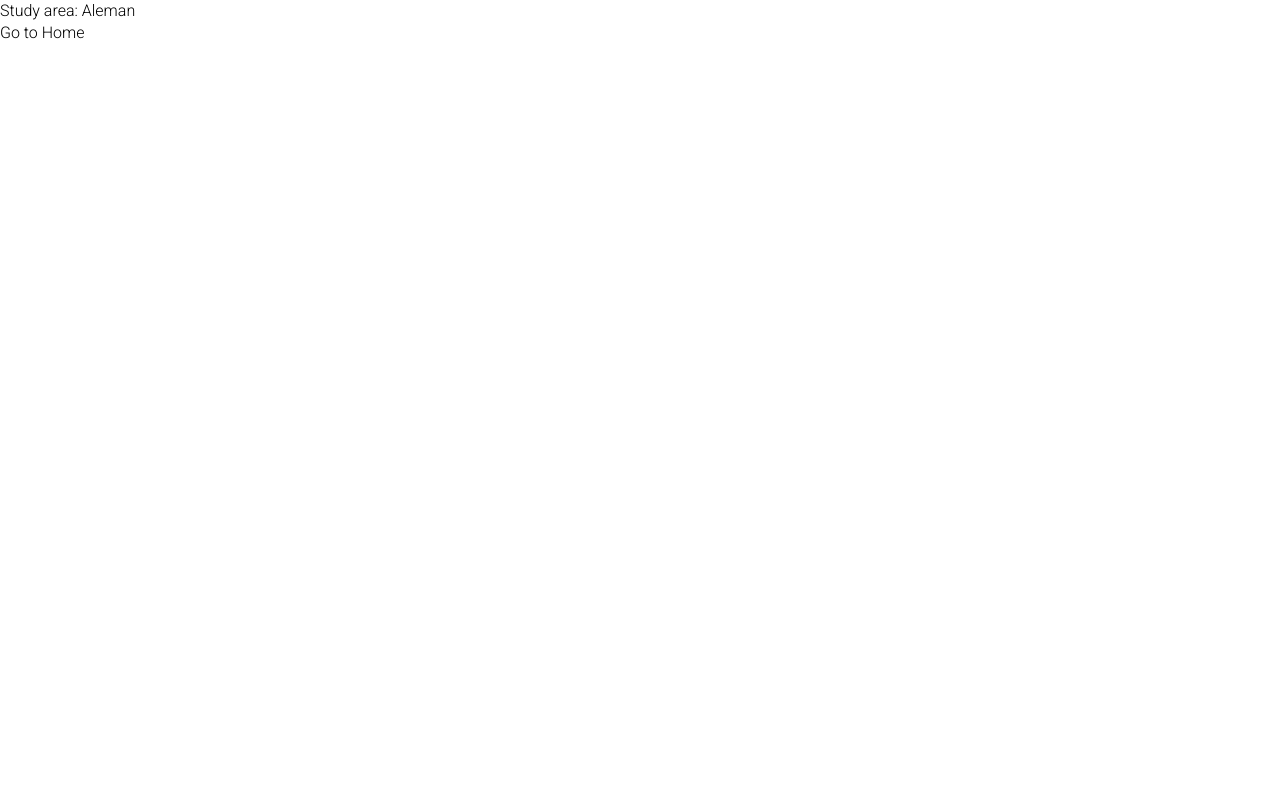
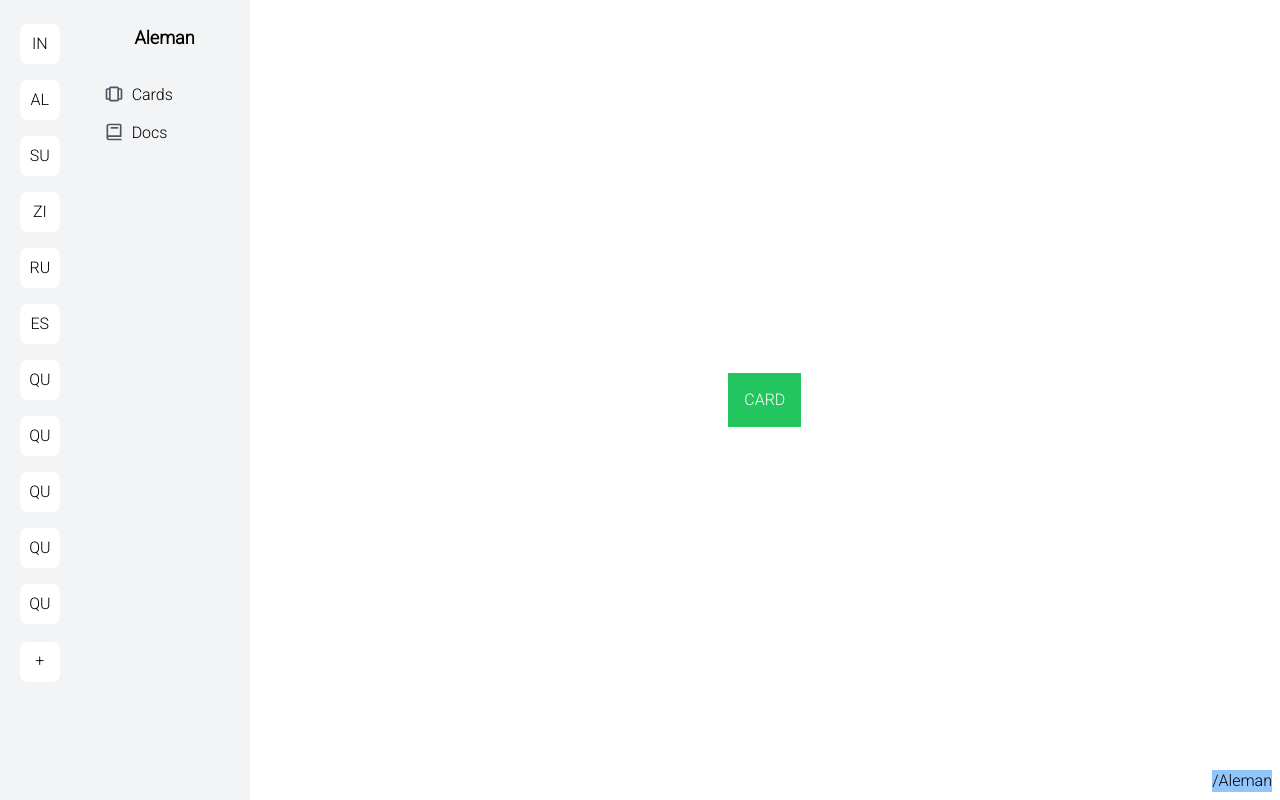
Before and after one commit to DreckSallow/flix, a Vue app: page /Aleman in a window 1280 px wide. Built offline with nearby package versions, Linux system fonts and the light colour scheme.

Commit message:
feat: organize the basic layout

```diff
--- a/src/App.vue
+++ b/src/App.vue
@@ -1,3 +1,8 @@
 <template>
   <router-view></router-view>
+  <div id="url" class="fixed bottom-2 right-2 bg-blue-300">
+    {{ $router.currentRoute.value.fullPath }}
+  </div>
 </template>
+
+<style scoped></style>
--- a/src/main.ts
+++ b/src/main.ts
@@ -11,11 +11,20 @@ const routes: RouteRecordRaw[] = [
     path: "/",
     name: "Home",
     component: HomePage,
-  },
-  {
-    path: "/:area",
-    name: "StudyArea",
-    component: StudyAreaPage,
+    children: [
+      {
+        path: "new-space",
+        name: "NewSpace",
+        component: {
+          template: "<div>CREATE NEW SPACE</div>",
+        },
+      },
+      {
+        path: ":area",
+        name: "StudyArea",
+        component: StudyAreaPage,
+      },
+    ],
   },
 ];
 
--- a/src/pages/home.vue
+++ b/src/pages/home.vue
@@ -1,43 +1,100 @@
 <script setup lang="ts">
-import { useRouter } from "vue-router";
+import { onBeforeUnmount, onMounted } from "vue";
 
-let cards = [
+onMounted(() => {
+  document.querySelector("#app")?.classList.add("flex", "flex-row");
+});
+
+onBeforeUnmount(() => {
+  document.querySelector("#app")?.classList.remove("flex", "flex-row");
+});
+
+let spaces = [
   {
     title: "Ingles",
-    description: "Learn Ingles today",
   },
   {
     title: "Aleman",
-    description: "Learn aleman today using FLIX!",
   },
   {
     title: "Sueco",
-    description: "Learning Sueco",
+  },
+  {
+    title: "Zig",
+  },
+  {
+    title: "Rust",
+  },
+  {
+    title: "Español",
+  },
+  {
+    title: "Quechua",
+  },
+  {
+    title: "Quechua-1",
+  },
+  {
+    title: "Quechua-2",
+  },
+  {
+    title: "Quechua-3",
+  },
+  {
+    title: "Quechua-4",
+  },
+  {
+    title: "Quechua-5",
   },
 ];
-const router = useRouter();
 </script>
 
 <template>
-  <main class="flex flex-col gap-4">
-    <header class="text-center">OPTIONS</header>
-    <ul
-      class="max-w-300 max-h-100 max-h-100 border border-orange-400 flex flex-row gap-4 flex-wrap"
-    >
+  <aside
+    class="sidebar-main flex flex-col items-center justify-start py-6 gap-4 h-full bg-gray-100"
+  >
+    <ul class="flex flex-col gap-4 overflow-auto items-center w-full">
       <li
-        v-for="card in cards"
-        class="p-4 bg-soft rounded-lg w-40 h-40 flex-center flex-col gap-4 cursor-pointer"
-        :redirect="card.title"
+        v-for="space in spaces"
+        class="rounded-lg w-10 h-10 bg-white grid place-content-center cursor-pointer"
+        :class="{
+          selected: $route.params.area === space.title,
+        }"
       >
-        <h4 class="text-lg font-semibold">
-          <router-link :to="card.title">
-            {{ card.title }}
-          </router-link>
-        </h4>
-        <p>{{ card.description }}</p>
+        <router-link :to="space.title" class="h-full w-full p-4">
+          {{ space.title.slice(0, 2).toUpperCase() }}
+        </router-link>
       </li>
     </ul>
-  </main>
+    <router-link
+      class="rounded-lg w-10 h-10 bg-white grid place-content-center cursor-pointer"
+      to="new-space"
+    >
+      +
+    </router-link>
+  </aside>
+  <section class="section-content h-full">
+    <router-view></router-view>
+  </section>
 </template>
 
-<style scoped></style>
+<style scoped>
+aside.sidebar-main {
+  /* border-right: 1px solid #90969ea1; */
+  /* --bg-sidebar: 200, 13%, 95%; */
+  width: 80px;
+  /* background-color: hsl(var(--bg-sidebar), var(--alpha)); */
+}
+
+aside.sidebar-main > ul {
+  max-height: 80%;
+}
+
+section.section-content {
+  width: calc(100% - 74px);
+}
+
+li.selected {
+  /* border: 2px solid red; */
+}
+</style>
--- a/src/pages/index.ts
+++ b/src/pages/index.ts
@@ -1,2 +1,2 @@
 export { default as HomePage } from "./home.vue";
-export { default as StudyAreaPage } from "./study-area.vue";
+export { default as StudyAreaPage } from "./study-area/study-area.vue";
--- a/src/pages/study-area.vue
+++ /dev/null
@@ -1,4 +0,0 @@
-<template>
-  <h4>Study area: {{ $route.params.area }}</h4>
-  <router-link to="/"> Go to Home </router-link>
-</template>
--- /dev/null
+++ b/src/pages/study-area/study-area.vue
@@ -0,0 +1,80 @@
+<script setup lang="ts">
+import { onBeforeUnmount, onMounted, ref } from "vue";
+import StudyCards from "./study-cards.vue";
+import { CardsIcon, BookIcon } from "../../components/icons";
+
+const showModal = ref(true);
+
+function listenKey(e: KeyboardEvent) {
+  if (e.code === "KeyB" && e.ctrlKey) {
+    showModal.value = !showModal.value;
+  }
+}
+
+onMounted(() => {
+  window.addEventListener("keydown", listenKey);
+});
+
+onBeforeUnmount(() => {
+  window.removeEventListener("keydown", listenKey);
+});
+
+type TRendePage = "documents" | "cards";
+
+const renderPage = ref<TRendePage>("cards");
+
+function changeRenderPage(page: TRendePage) {
+  renderPage.value = page;
+}
+</script>
+
+<template>
+  <div class="flex flex-row h-full w-full">
+    <aside
+      class="side-bar flex flex-col gap-4 p-2 h-full bg-gray-100"
+      v-if="showModal"
+    >
+      <header class="text-lg font-semibold gap-4 text-center p-4">
+        <h4>{{ $route.params.area }}</h4>
+      </header>
+      <ul class="flex flex-col gap-4 pl-4">
+        <li
+          page="cards"
+          class="cursor-pointer flex flex-row gap-2"
+          @click="changeRenderPage('cards')"
+        >
+          <CardsIcon class="h-5 w-5 fill-gray-600" />
+          <span>Cards</span>
+        </li>
+        <li
+          page="notes"
+          class="cursor-pointer flex flex-row gap-2"
+          @click="changeRenderPage('documents')"
+        >
+          <BookIcon class="h-5 w-5 fill-gray-600" />
+          <span>Docs</span>
+        </li>
+      </ul>
+    </aside>
+    <section
+      class="section-content h-full bg-white"
+      :class="{ expanded: !showModal }"
+    >
+      <StudyCards v-if="renderPage === 'cards'" />
+      <div class="bg-orange-400" v-if="renderPage === 'documents'">NOTES</div>
+    </section>
+  </div>
+</template>
+
+<style scoped>
+aside.side-bar {
+  width: 170px;
+}
+section.section-content {
+  width: calc(100% - 170px);
+}
+
+section.expanded {
+  width: 100%;
+}
+</style>
--- /dev/null
+++ b/src/pages/study-area/study-cards.vue
@@ -0,0 +1,7 @@
+<script lang="ts" setup></script>
+
+<template>
+  <div class="w-full h-full grid place-content-center">
+    <div class="p-4 bg-green-500 text-white">CARD</div>
+  </div>
+</template>
```
